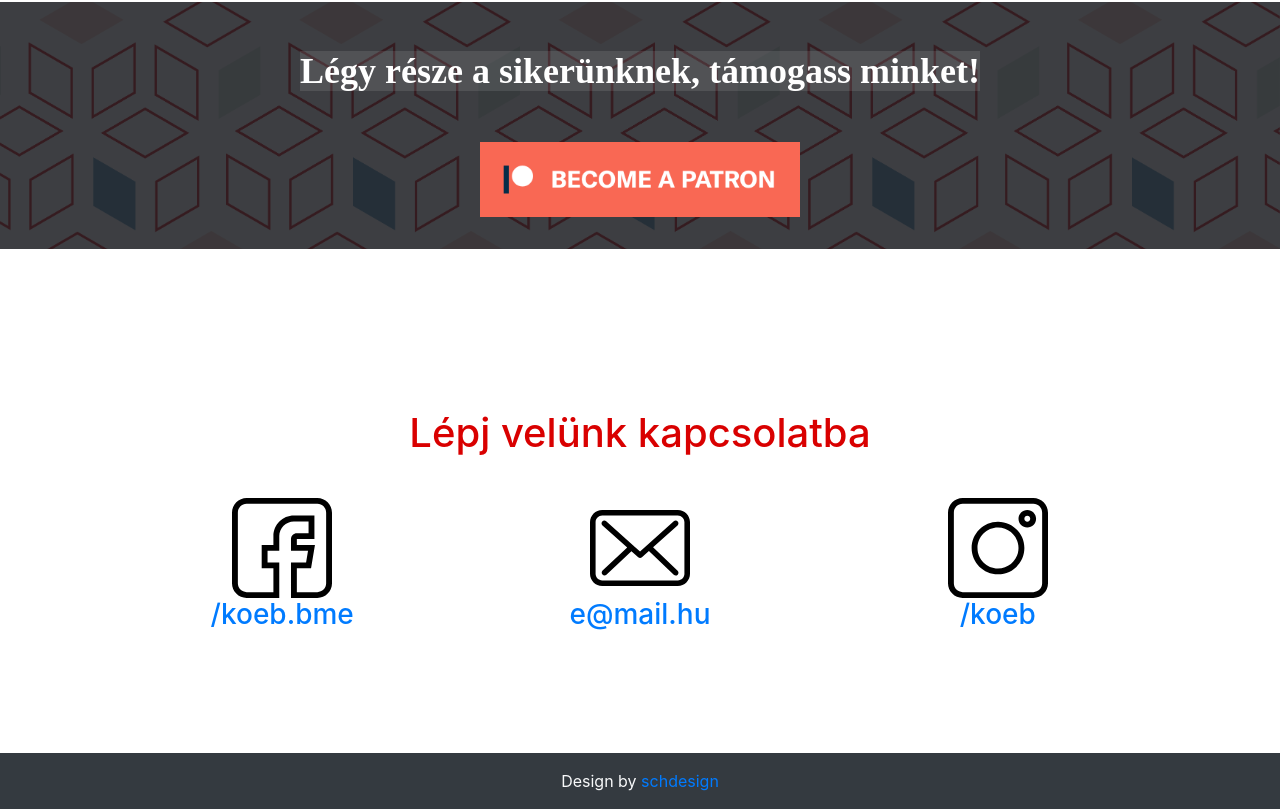
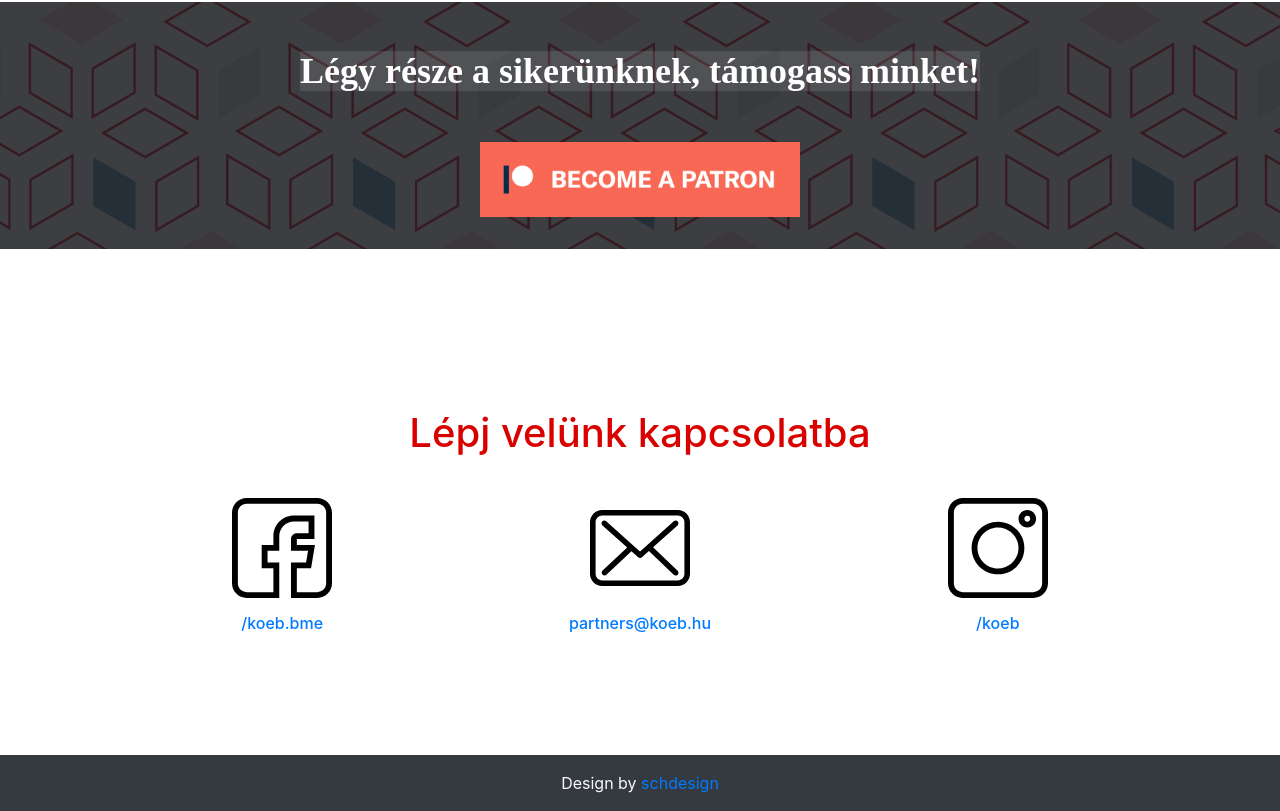
Before and after one commit to simonyiszk/koeb, a plain HTML site: page website/index.html in a window 1280 px wide. Shown: the part 5230-6041 px from the top of the page. Drawn offline with nearby package versions, Linux system fonts and the light colour scheme.

Commit message:
Style Contact section

```diff
--- a/website/css/main.css
+++ b/website/css/main.css
@@ -63,6 +63,11 @@ section {
 .footerimg {
   max-width: 100px;
   min-width: 100px;
+}
+
+.contacticon__text {
+  margin-top: 1rem;
+  font-size: 1rem;
 }
 
 .social {
--- a/website/index.html
+++ b/website/index.html
@@ -308,19 +308,19 @@
         <div id="facebook" class="social facebook col-sm">
           <a href="https://www.facebook.com/koeb.bme/">
             <img src="content/footer/001-facebook.svg" class="footerimg" />
-            <h3 class="text-sm">/koeb.bme</h3>
+            <h3 class="contacticon__text">/koeb.bme</h3>
           </a>
         </div>
         <div id="email" class="social email col-sm">
-          <a href="mailto:valaki@valaki.com">
+          <a href="mailto:partners@koeb.hu">
             <img src="content/footer/003-mail.svg" class="footerimg" />
-            <h3>e@mail.hu</h3>
+            <h3 class="contacticon__text">partners@koeb.hu</h3>
           </a>
         </div>
         <div id="instagram" class="social instagram col-sm">
           <a href="https://www.instagram.com/koeb.bme/">
             <img src="content/footer/002-instagram.svg" class="footerimg" />
-            <h3>/koeb</h3>
+            <h3 class="contacticon__text">/koeb</h3>
           </a>
         </div>
       </div>
```
